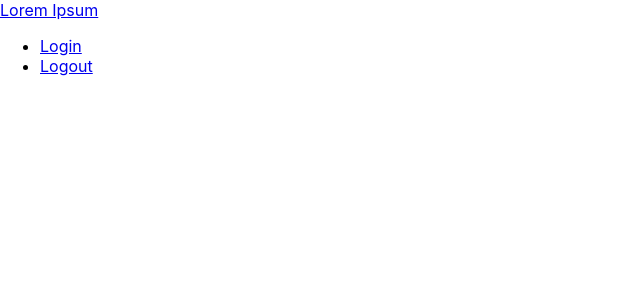
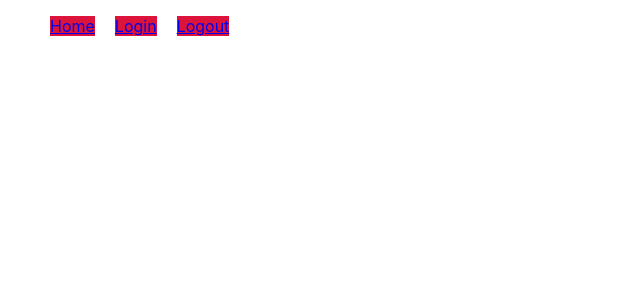
Before and after one commit to Alek2750/SYSProjekt, a React (Create React App) app in the folder react-app/: page / in a window 1280 px wide. Shown: the top 300 px of the page, without its empty margins (0-640 px from the left). Built offline with nearby package versions, Linux system fonts and the light colour scheme.

Commit message:
navbar 2

```diff
--- a/react-app/src/App.css
+++ b/react-app/src/App.css
@@ -22,6 +22,13 @@
   color: #61dafb;
 }
 
+li {
+  display: inline;
+  color: turquoise;
+  background-color: crimson;
+  margin: 10px;
+}
+
 @keyframes App-logo-spin {
   from {
     transform: rotate(0deg);
--- a/react-app/src/NaviBar.js
+++ b/react-app/src/NaviBar.js
@@ -1,5 +1,6 @@
 import React, { Component } from "react"
 import facade from "./apiFacade";
+import './App.css';
 import {Navbar, Nav, NavItem} from "react-bootstrap";
 //Note: 'npm install react-bootstrap --save' kan forekomme nødvendigt
 
@@ -7,16 +8,14 @@ class NaviBar extends Component{
 render() {
 return (
     <Navbar>
-    <Navbar.Header>
-        <Navbar.Brand>
-        <a href="#home">Lorem Ipsum</a>
-        </Navbar.Brand>
-    </Navbar.Header>
     <Nav>
-        <NavItem eventKey={1} href="#">
+        <NavItem eventKey={1} href="#home">
+        Home
+        </NavItem>
+        <NavItem eventKey={2} href="#">
         Login
         </NavItem>
-        <NavItem eventKey={2} href="#">
+        <NavItem eventKey={3} href="#">
         Logout
         </NavItem>
     </Nav>
```
